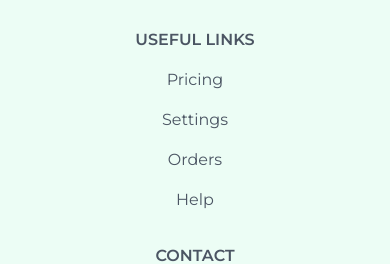
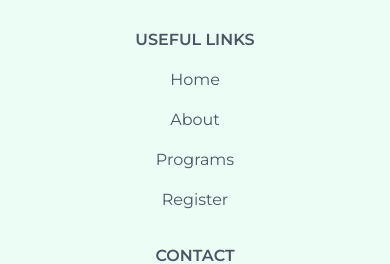
Before and after one commit to dheeraj-murali/mission-kas, a Next.js app: page / in a window 390 px wide. Shown: the part 5239-5503 px from the top of the page. Built offline with nearby package versions, Linux system fonts and the light colour scheme.

Commit message:
feat: updated links

```diff
--- a/src/components/Footer/SectionLinks.tsx
+++ b/src/components/Footer/SectionLinks.tsx
@@ -5,23 +5,23 @@ export const SectionLinks = () => {
         Useful links
       </h6>
       <p className="mb-4">
-        <a href="#!" className="text-gray-600">
-          Pricing
+        <a href="#home" className="text-gray-600">
+          Home
         </a>
       </p>
       <p className="mb-4">
-        <a href="#!" className="text-gray-600">
-          Settings
+        <a href="#about" className="text-gray-600">
+          About
         </a>
       </p>
       <p className="mb-4">
-        <a href="#!" className="text-gray-600">
-          Orders
+        <a href="#programs" className="text-gray-600">
+          Programs
         </a>
       </p>
       <p>
-        <a href="#!" className="text-gray-600">
-          Help
+        <a href="#home" className="text-gray-600">
+          Register
         </a>
       </p>
     </div>
--- a/src/components/Highlight/index.tsx
+++ b/src/components/Highlight/index.tsx
@@ -3,7 +3,7 @@ import teacher from "../../../public/Images/teacher.jpg";
 
 export const Highlight = () => {
   return (
-    <section className="grid grid-cols-1 px-5 py-20 lg:px-10 xl:px-20 lg:grid-cols-2 gap-14 bg-teal-50 place-items-center">
+    <section id="about" className="grid grid-cols-1 px-5 py-20 lg:px-10 xl:px-20 lg:grid-cols-2 gap-14 bg-teal-50 place-items-center">
       <div>
         <h2 className="pb-5 text-4xl font-bold tracking-tight">
           Trained by industry professionals.
--- a/src/components/Navbar/data.ts
+++ b/src/components/Navbar/data.ts
@@ -1,6 +1,5 @@
 export const navigation = [
-  { name: "Home", href: "#" },
-  { name: "About", href: "#" },
-  { name: "Programs", href: "#" },
-  { name: "Register", href: "#" },
+  { name: "About", href: "#about" },
+  { name: "Programs", href: "#programs" },
+  { name: "Register", href: "#register" },
 ];
--- a/src/components/Programs/index.tsx
+++ b/src/components/Programs/index.tsx
@@ -3,7 +3,7 @@ import { prelims, series } from "./data";
 
 export const Programs = () => {
   return (
-    <section className="flex flex-col items-center justify-center px-5 py-20 space-y-10 bg-teal-50">
+    <section id="programs" className="flex flex-col items-center justify-center px-5 py-20 space-y-10 bg-teal-50">
       <h2 className="text-4xl font-bold tracking-tight text-start">
         Upcoming Programs
       </h2>
--- a/src/components/Register/index.tsx
+++ b/src/components/Register/index.tsx
@@ -2,7 +2,7 @@ import { Form } from "../Form/Form";
 
 export const Register = () => {
   return (
-    <section className="relative">
+    <section id="register" className="relative">
       <div className="lg:bg-scribble bg-[top_-5rem_left_-15rem] bg-no-repeat">
         <div className="lg:bg-scribble bg-[bottom_-10rem_right_-15rem] bg-no-repeat">
           <div className="flex flex-col items-center justify-center px-5 py-20 space-y-10">
--- a/src/pages/index.tsx
+++ b/src/pages/index.tsx
@@ -10,7 +10,7 @@ import { Footer } from "../components/Footer";
 const Home: NextPage = () => {
   return (
     <div className="text-gray-600">
-      <main className="bg-fixed bg-teal-900 bg-[left_1rem_top_20rem] xl:bg-[right_-45rem_top_-10rem] bg-repeat-space bg-cover bg-hero">
+      <main id="home" className="bg-fixed bg-teal-900 bg-[left_1rem_top_20rem] xl:bg-[right_-45rem_top_-10rem] bg-repeat-space bg-cover bg-hero">
         <Navbar />
         <Hero />
       </main>
```
